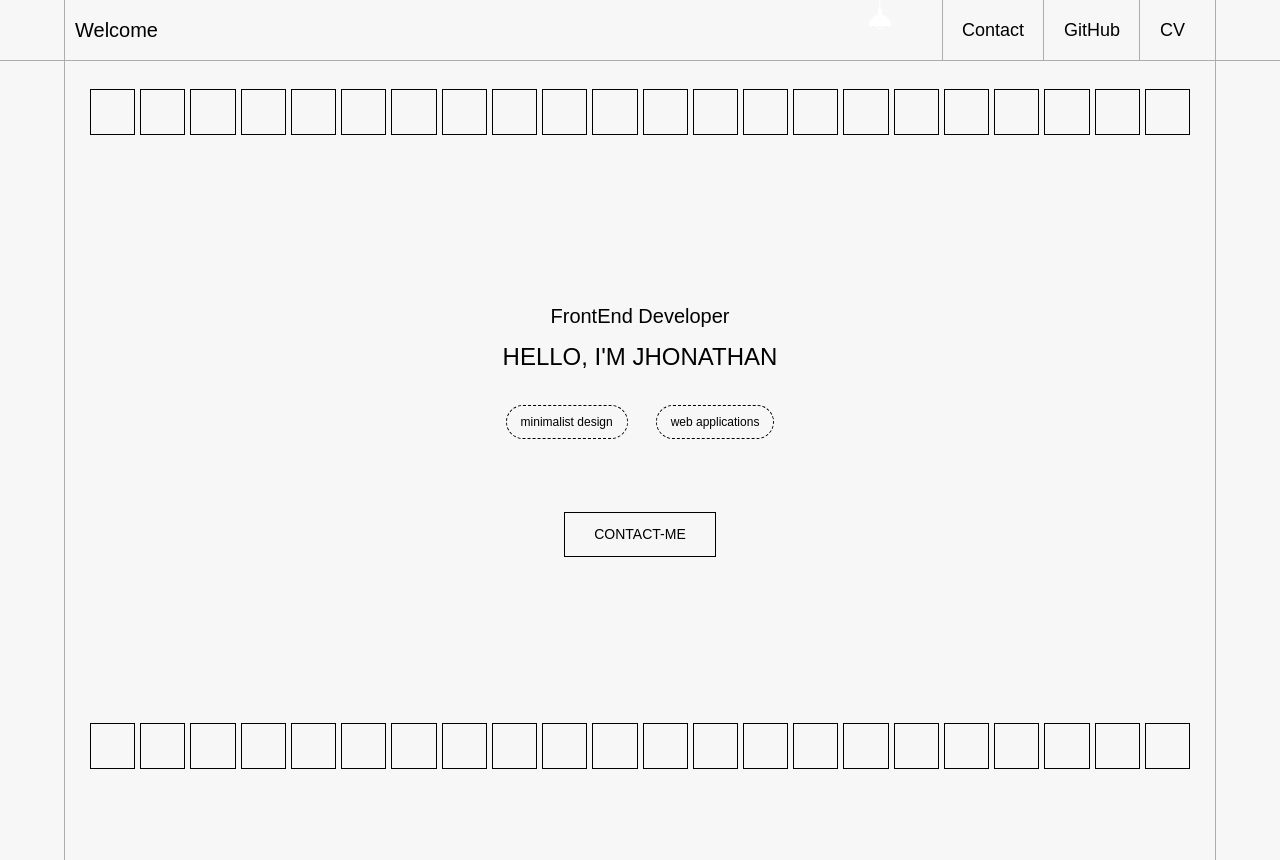
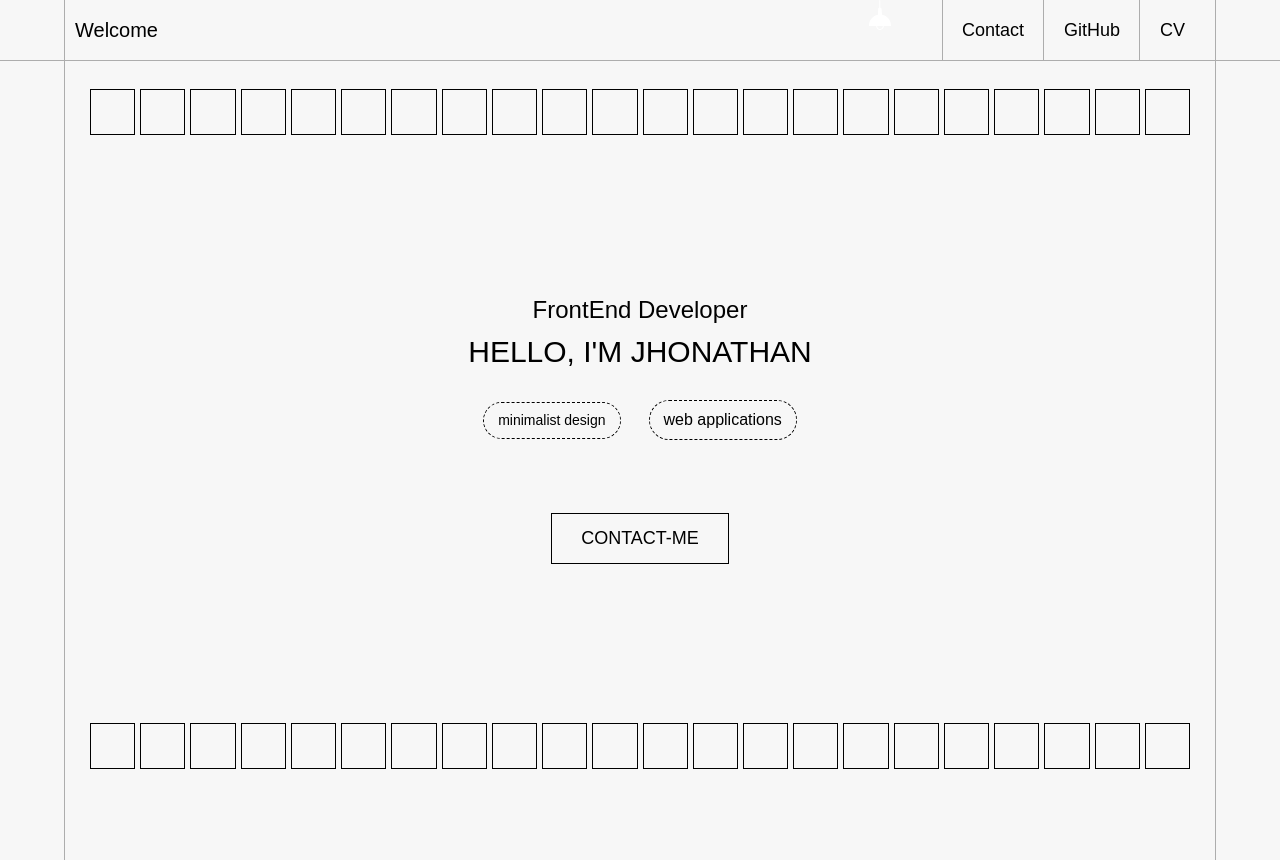
Before and after one commit to JhowBRCG/my-portfolio, a Next.js app: page / in a window 1280 px wide. Built offline with nearby package versions, Linux system fonts and the light colour scheme; a web font is replaced by a local one; what tailwindcss-animated would draw is missing.

Commit message:
change text size for medium devices screen size

```diff
--- a/components/Hero/index.tsx
+++ b/components/Hero/index.tsx
@@ -34,24 +34,24 @@ export default function Hero() {
       </div>
       <div className="flex flex-col items-center justify-center text-center">
         <div className="flex flex-col gap-[8px]">
-          <h1 className="animate-fade-left text-[20px] delay-100">
+          <h1 className="animate-fade-left text-[20px] delay-100 md:text-2xl">
             FrontEnd Developer
           </h1>
-          <h2 className="animate-fade-right text-[24px] delay-200">
+          <h2 className="animate-fade-right text-[24px] delay-200 md:text-3xl">
             HELLO, I&apos;M JHONATHAN
           </h2>
         </div>
         <div className="mt-[30px] flex items-center gap-[28px]">
-          <p className="animate-fade rounded-full border border-dashed border-black px-[14px] py-[7px] text-[12px] animate-delay-500 dark:border-white">
+          <p className="text animate-fade rounded-full border border-dashed border-black px-[14px] py-[7px] text-[12px] animate-delay-500 dark:border-white md:text-[14px]">
             minimalist design
           </p>
-          <p className="animate-fade rounded-full border border-dashed border-black px-[14px] py-[7px] text-[12px] animate-delay-500 dark:border-white">
+          <p className="animate-fade rounded-full border border-dashed border-black px-[14px] py-[7px] text-[12px] animate-delay-500 dark:border-white md:text-[16px]">
             web applications
           </p>
         </div>
         <a
           href="#"
-          className="mt-[73px] animate-jump-in border-[0.5px] border-black px-[29px] py-[11px] text-[14px] animate-delay-1000 dark:border-white"
+          className="mt-[73px] animate-jump-in border-[0.5px] border-black px-[29px] py-[11px] text-[14px] animate-delay-1000 dark:border-white md:text-[18px]"
         >
           CONTACT-ME
         </a>
```
